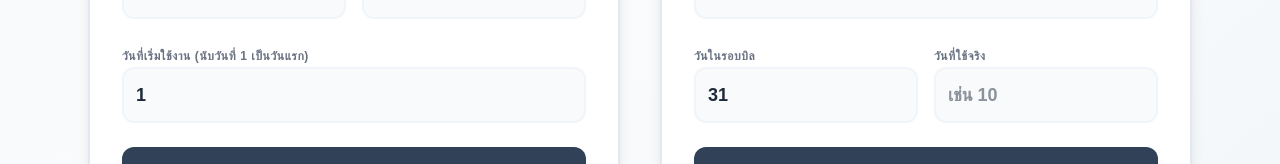
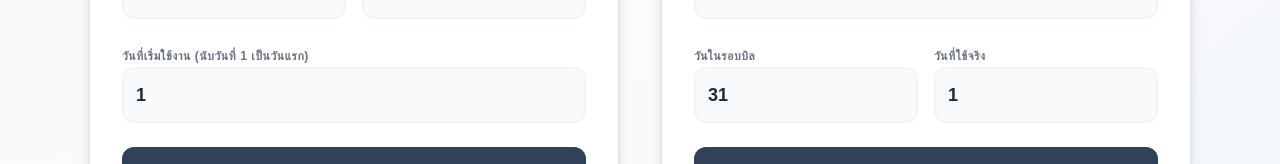
Before and after one commit to Arm64022981/promotion-tools-hub, a Next.js app: page /prorate in a window 1280 px wide. Shown: the part 493-657 px from the top of the page. Built offline with nearby package versions, Linux system fonts and the light colour scheme.

Commit message:
edit app page mainocs and prrate

```diff
--- a/app/prorate/page.tsx
+++ b/app/prorate/page.tsx
@@ -18,7 +18,7 @@ export default function ProrateCalculatorPage() {
     // --- States สำหรับ Price Prorate ---
     const [priceBase, setPriceBase] = useState('');
     const [priceTotalDays, setPriceTotalDays] = useState('31');
-    const [priceActiveDays, setPriceActiveDays] = useState('');
+    const [priceActiveDays, setPriceActiveDays] = useState('1');
     const [priceOutput, setPriceOutput] = useState('0.00');
     const [priceStepDisplay, setPriceStepDisplay] = useState('N/A');
     const [hasCalculatedPrice, setHasCalculatedPrice] = useState(false);
```
